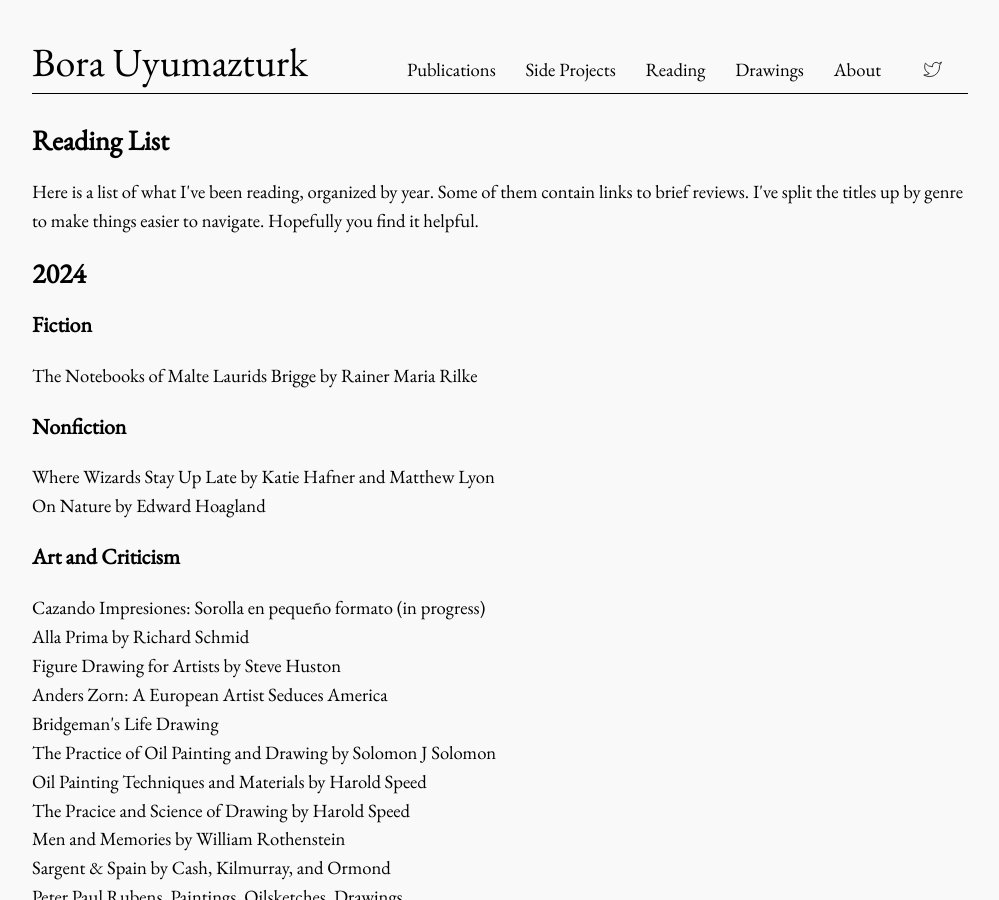
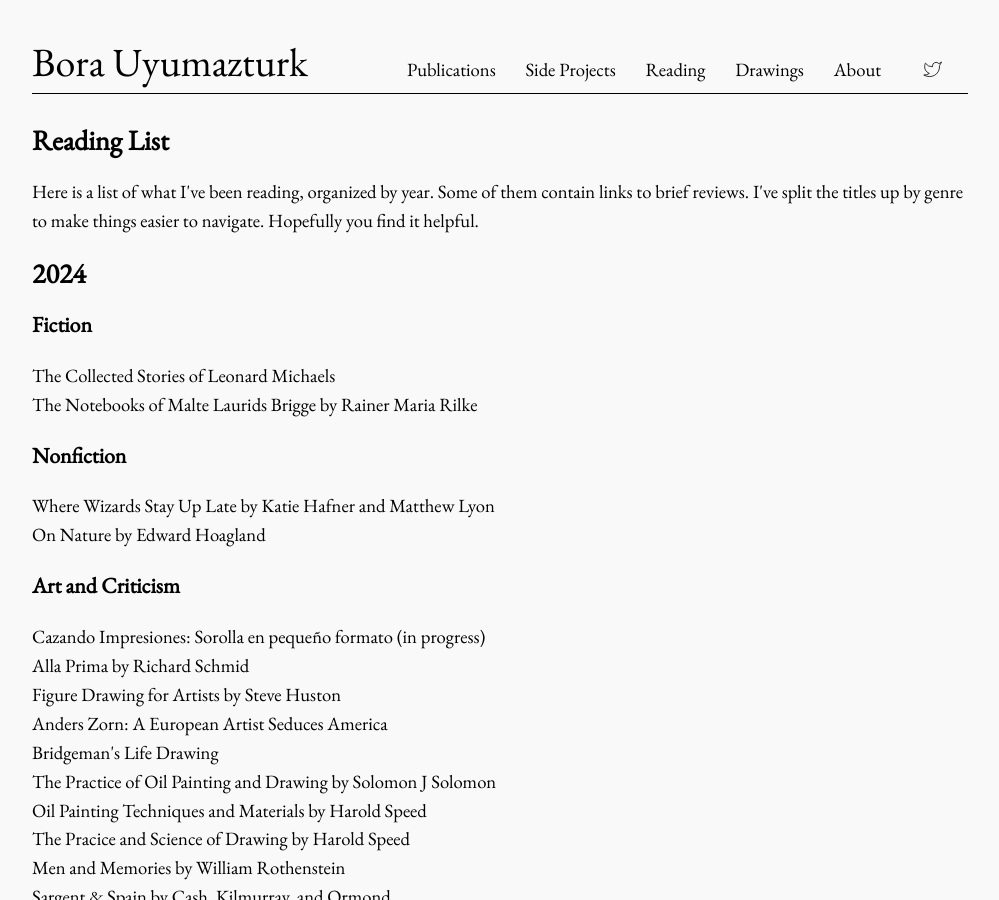
Before and after one commit to bora-uyumazturk/bora-uyumazturk.github.io, a Jekyll site: the page built from reading.html, in a window 1280 px wide and 900 px high. Shown: the whole window, without its empty margins (140-1139 px from the left). Built offline with Jekyll 4.4.1, drawn with Linux system fonts in a browser that asks for light colours.

Commit message:
Update reading.html

```diff
--- a/reading.html
+++ b/reading.html
@@ -16,6 +16,7 @@ title: Reading
 
   <h3>Fiction</h3>
 
+  The Collected Stories of Leonard Michaels <br>
   The Notebooks of Malte Laurids Brigge by Rainer Maria Rilke
 
   <h3>Nonfiction</h3>
```
